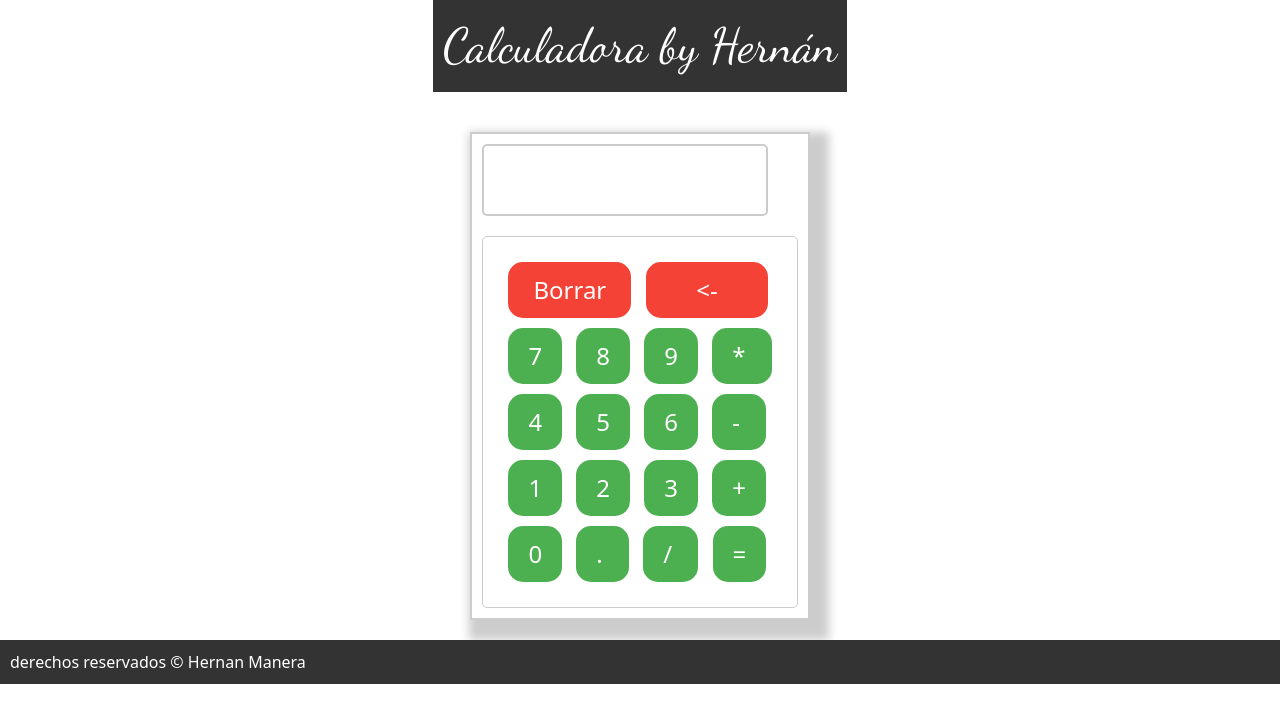
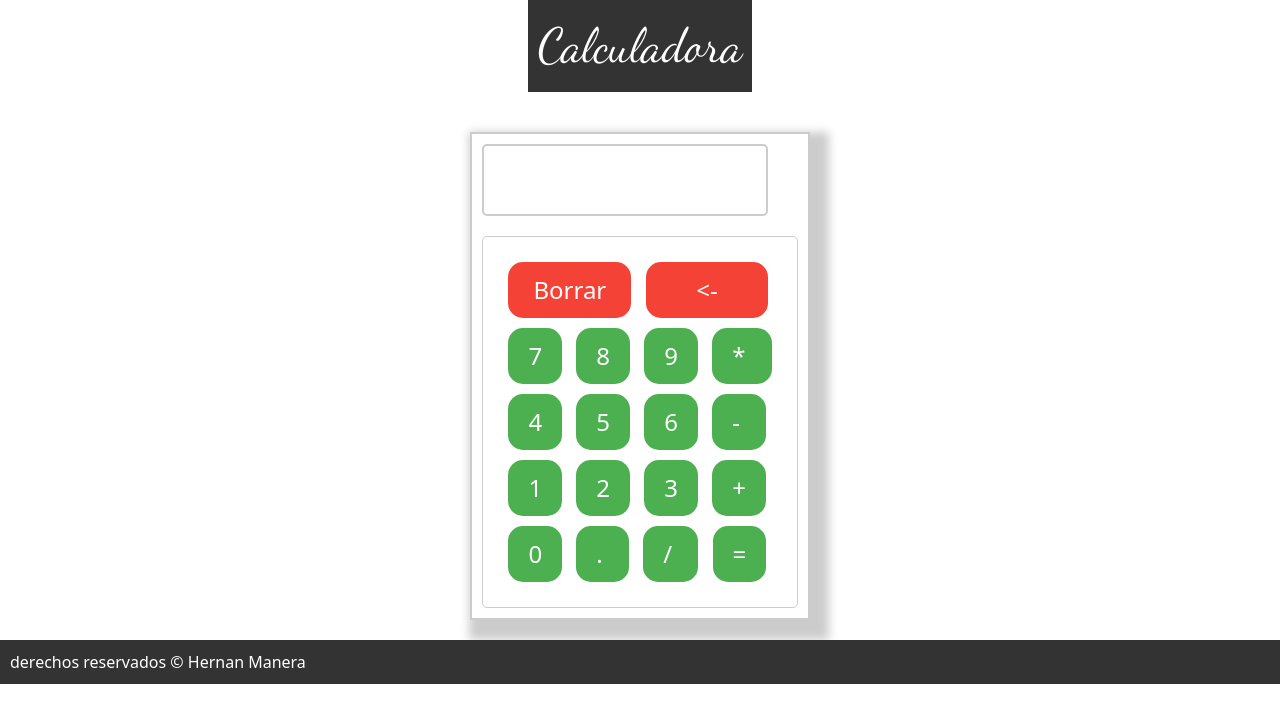
Before and after one commit to Uboras/Uboras.github.io, a plain HTML site: page Index.html in a window 1280 px wide. Drawn offline with nearby package versions, Linux system fonts and the light colour scheme.

Commit message:
Update Index.html

```diff
--- a/Index.html
+++ b/Index.html
@@ -11,7 +11,7 @@
   <body>
 
     <div class="calculatora-toda">
-    <header>Calculadora by Hernán</header>
+    <header>Calculadora</header>
     <main>
 
         <section class="calculadora-resultados">
```
